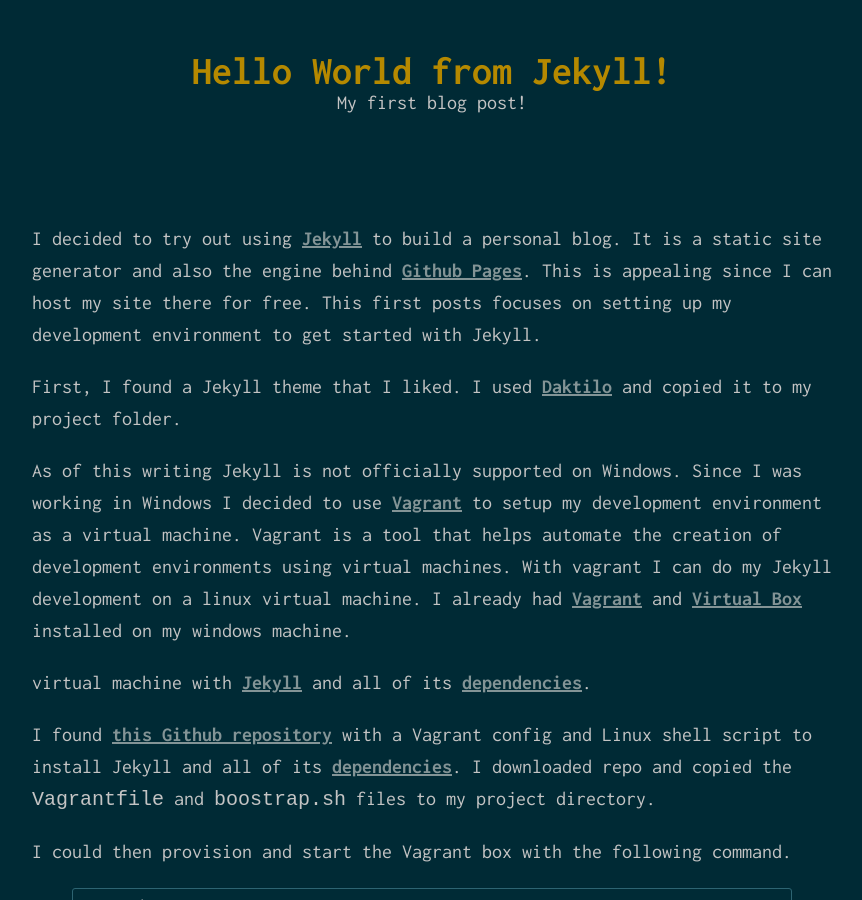
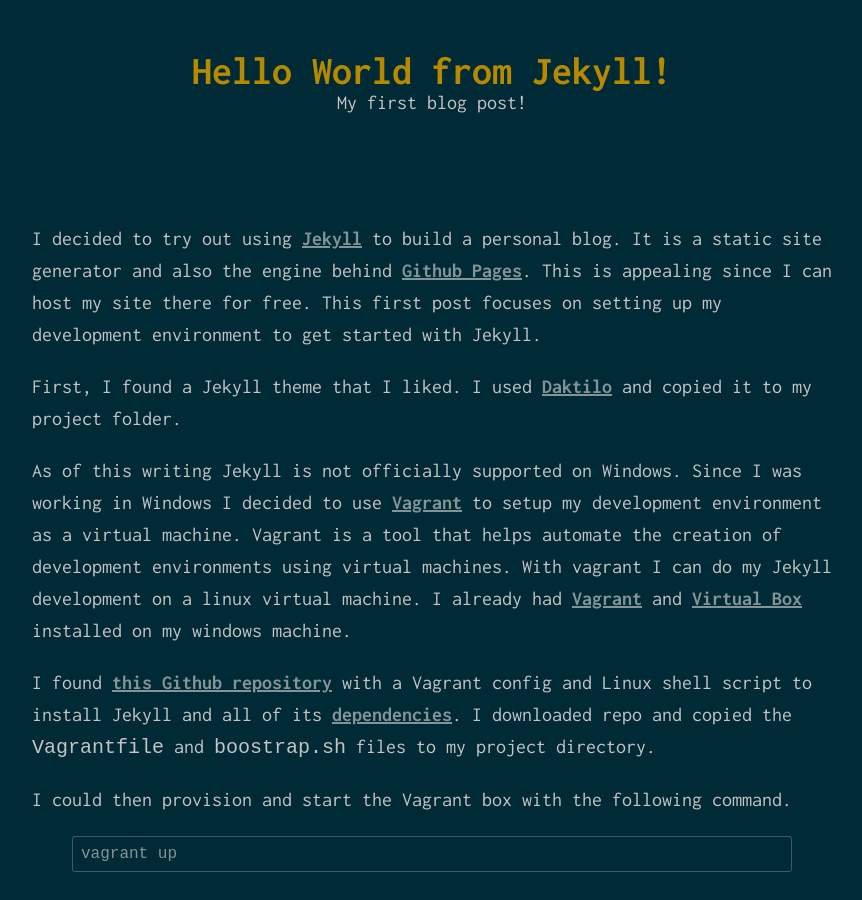
Before and after one commit to jsteinshouer/jsteinshouer.github.io, a Jekyll site: the page built from _posts/2016-05-01-welcome-to-my-blog.md, in a window 1280 px wide and 900 px high, scrolled down 227 px. Shown: the whole window, without its empty margins (208-1070 px from the left). Built offline with Jekyll 4.4.1, drawn with Linux system fonts in a browser that asks for light colours.

Commit message:
Update 2016-05-01-welcome-to-my-blog.md

```diff
--- a/_posts/2016-05-01-welcome-to-my-blog.md
+++ b/_posts/2016-05-01-welcome-to-my-blog.md
@@ -5,13 +5,11 @@
 date:   2016-06-14 22:34:01
 categories: [tools]
 ---
-I decided to try out using [Jekyll][jekyll] to build a personal blog. It is a static site generator and also the engine behind [Github Pages][gh-pages]. This is appealing since I can host my site there for free. This first posts focuses on setting up my development environment to get started with Jekyll.
+I decided to try out using [Jekyll][jekyll] to build a personal blog. It is a static site generator and also the engine behind [Github Pages][gh-pages]. This is appealing since I can host my site there for free. This first post focuses on setting up my development environment to get started with Jekyll.
 
 First, I found a Jekyll theme that I liked. I used [Daktilo](https://github.com/kronik3r/daktilo) and copied it to my project folder.
 
 As of this writing Jekyll is not officially supported on Windows. Since I was working in Windows I decided to use [Vagrant][vagrant] to setup my development environment as a virtual machine. Vagrant is a tool that helps automate the creation of development environments using virtual machines. With vagrant I can do my Jekyll development on a linux virtual machine. I already had [Vagrant][vagrant] and [Virtual Box][vbox] installed on my windows machine.
-
-virtual machine with [Jekyll][jekyll] and all of its [dependencies][jekyll-install].
 
 I found [this Github repository](https://github.com/jsturtevant/jekyll-vagrant) with a Vagrant config and Linux shell script to install Jekyll and all of its [dependencies][jekyll-install]. I downloaded repo and copied the `Vagrantfile` and `boostrap.sh` files to my project directory.
 
```
